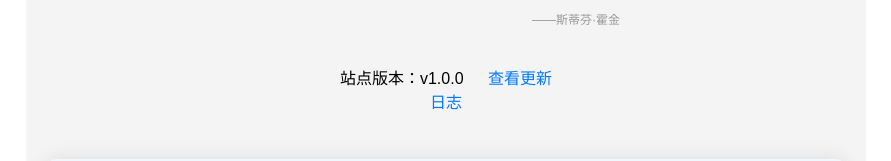
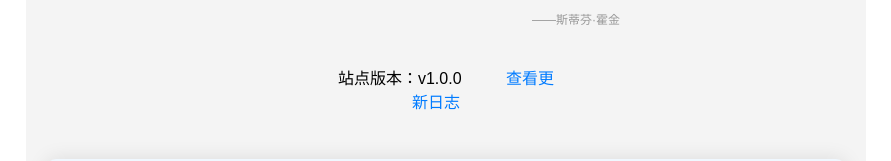
Before and after one commit to cheng7760/AIproject, a React (Create React App) app: page / in a window 1280 px wide. Shown: the part 183-344 px from the top of the page, without its empty margins (194-1085 px from the left). Built offline with nearby package versions, Linux system fonts and the light colour scheme.

Commit message:
Update App.css

```diff
--- a/src/App.css
+++ b/src/App.css
@@ -134,6 +134,9 @@ h2 {
   width: 60%; /* reduce the width to move the items to the center */
   margin: 10px auto; /* adjust the top and bottom margin */
 }
+.version-container span {
+  margin-right: 20px;
+}
 .version-link {
   color: #007BFF;
   text-decoration: none;
```
